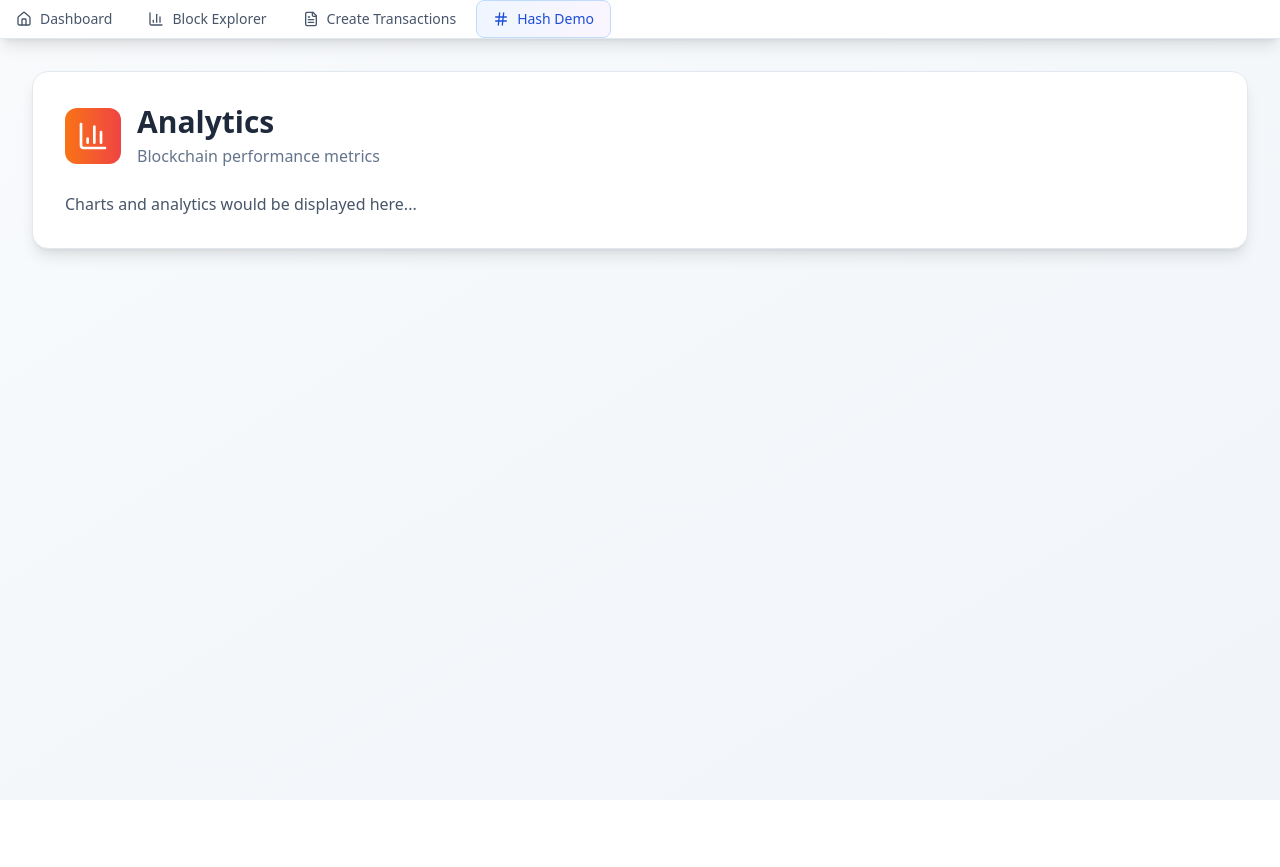
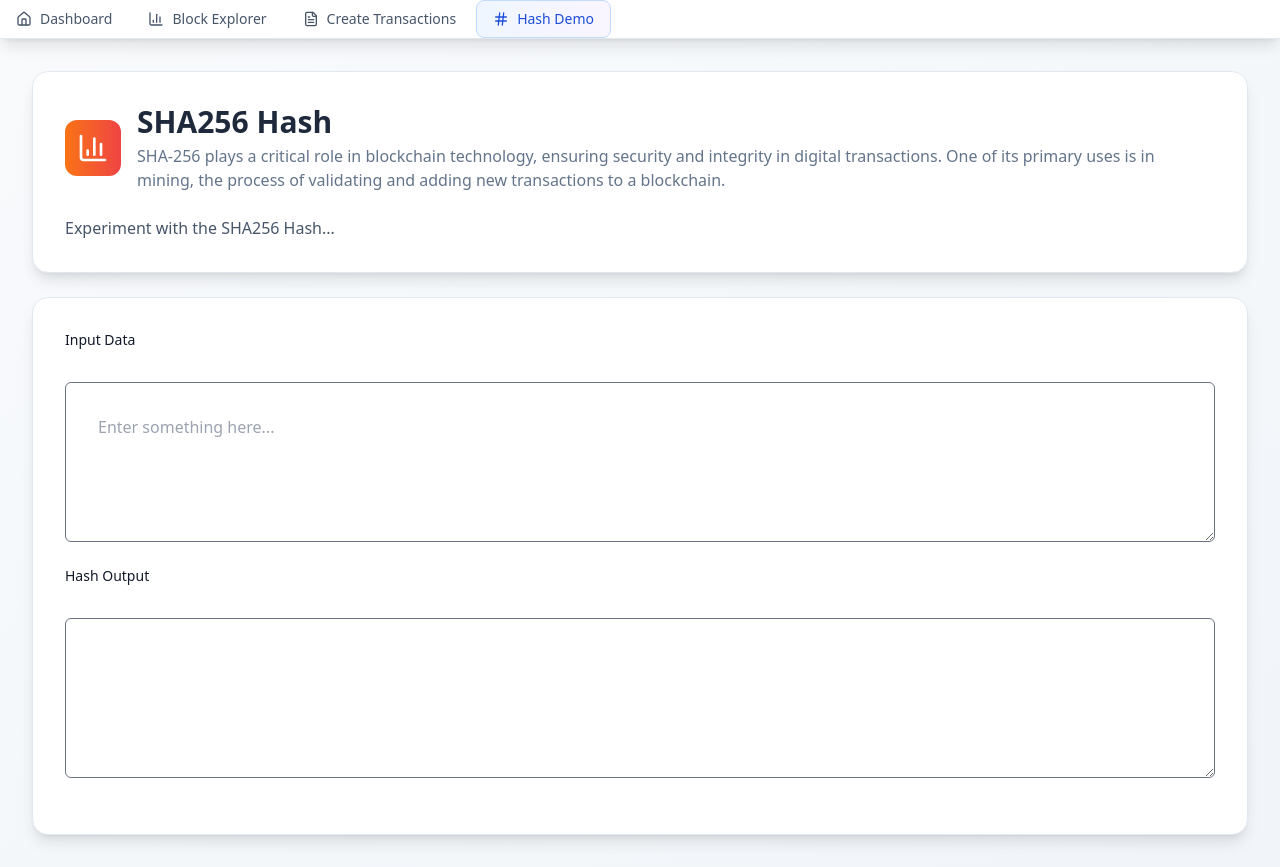
Before and after one commit to StuvanFIT/Blockchain-Network-Educational-Tool, a React (Create React App) app in the folder explorer/: page /hash in a window 1280 px wide. Before the commit the page ends 800 px from the top, so only its background shows below. Built offline with nearby package versions, Linux system fonts and the light colour scheme.

Commit message:
feat: whne user provides input user data, it converts it into the SHA256 hash and is rendered to the user live.

```diff
--- a/explorer/src/components/HashDemo.tsx
+++ b/explorer/src/components/HashDemo.tsx
@@ -1,8 +1,31 @@
-import React from 'react';
+import React, { useEffect, useState }  from 'react';
 import { BarChart3 } from "lucide-react";
+import CryptoJS from 'crypto-js';
 
 // Analytics Page
 export const HashDemo = () => {
+
+  const [hash, setHash] = useState('');
+  const [data, setData] = useState('');
+
+  const handleData = (e: React.ChangeEvent<HTMLTextAreaElement>) => {
+    const value = e.target.value;
+    setData(value);
+  };
+
+  useEffect(() =>{
+
+    if (!data){
+      setHash('');
+    }
+
+    if (data){
+      setHash(CryptoJS.SHA256(data).toString());
+    }
+  }, [data])
+
+
+
   return (
     <div className="p-8">
       <div className="max-w-7xl mx-auto">
@@ -12,11 +35,25 @@ export const HashDemo = () => {
               <BarChart3 className="w-8 h-8" />
             </div>
             <div>
-              <h1 className="text-3xl font-bold text-slate-800">Analytics</h1>
-              <p className="text-slate-500 mt-1">Blockchain performance metrics</p>
+              <h1 className="text-3xl font-bold text-slate-800">SHA256 Hash</h1>
+              <p className="text-slate-500 mt-1">SHA-256 plays a critical role in blockchain technology, ensuring security and integrity in digital transactions. One of its primary uses is in mining, the process of validating and adding new transactions to a blockchain.</p>
             </div>
           </div>
-          <p className="text-slate-600">Charts and analytics would be displayed here...</p>
+          <p className="text-slate-600">Experiment with the SHA256 Hash...</p>
+        </div>
+      </div>
+      <div className="mt-6 max-w-7xl mx-auto">
+        <div className="bg-white rounded-2xl shadow-lg p-8 border border-slate-200">
+          <div className="flex items-center gap-4 mb-6">
+
+            <div className='flex flex-col gap-6 w-full'>
+              <label htmlFor="data-message" className="block mb-2 text-sm font-medium text-gray-900">Input Data</label>
+              <textarea id="data-message" className='w-full h-40 p-8 border border-gray-500 rounded-md' onChange={handleData} spellCheck={false} placeholder='Enter something here...'  ></textarea>
+
+              <label htmlFor="hash-output" className="block mb-2 text-sm font-medium text-gray-900">Hash Output</label>
+              <textarea id="hash-output" className='w-full h-40 p-8 border border-gray-500 rounded-md' value={hash} spellCheck={false}></textarea>
+            </div>
+          </div>
         </div>
       </div>
     </div>
--- a/explorer/src/index.tsx
+++ b/explorer/src/index.tsx
@@ -1,8 +1,6 @@
 import React from 'react';
 import ReactDOM from 'react-dom/client';
-import { createRoot } from 'react-dom/client';
 import App from './App';
-import BlockExplorer from './components/BlockExplorer';
 import './styles/tailwind.css';
 
 import { BrowserRouter } from 'react-router-dom';
```
